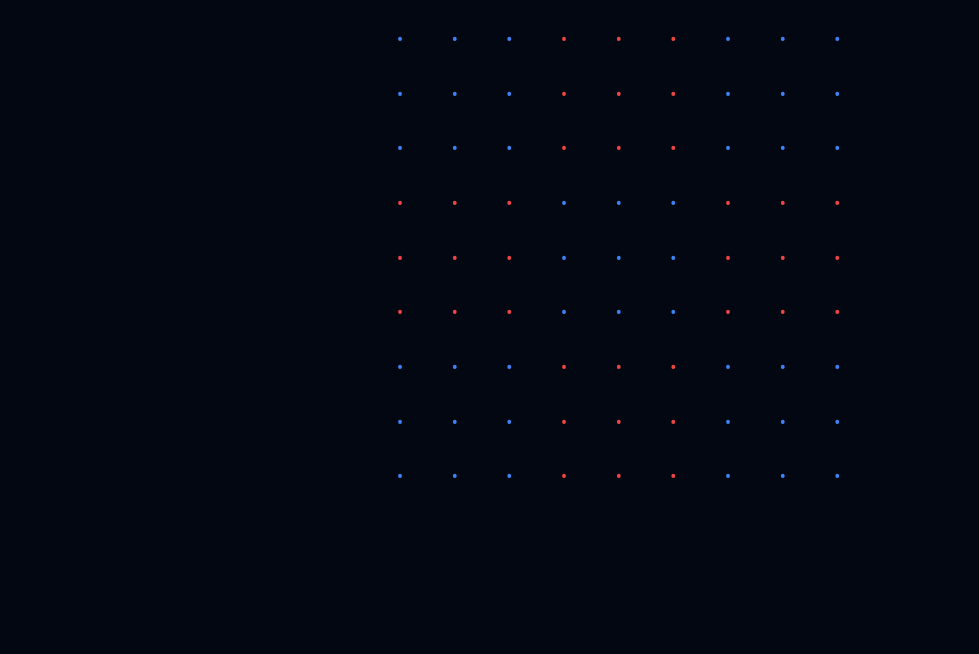
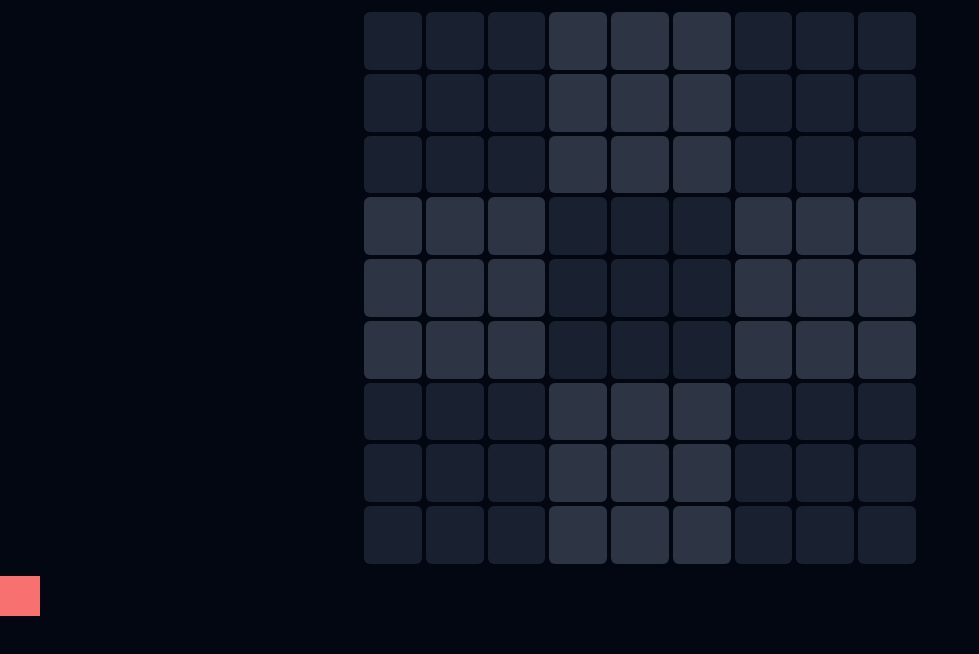
Before and after one commit to roccomaniscalco/block-game, a React (Vite) app: page / in a window 1280 px wide. Shown: the top 654 px of the page, without its empty margins (0-979 px from the left). Built offline with nearby package versions, Linux system fonts and the light colour scheme.

Commit message:
make dnd poc

```diff
--- a/package.json
+++ b/package.json
@@ -10,8 +10,12 @@
     "preview": "vite preview"
   },
   "dependencies": {
+    "@dnd-kit/core": "^6.1.0",
+    "@dnd-kit/utilities": "^3.2.2",
+    "clsx": "^2.1.0",
     "react": "^18.2.0",
-    "react-dom": "^18.2.0"
+    "react-dom": "^18.2.0",
+    "tailwind-merge": "^2.2.0"
   },
   "devDependencies": {
     "@types/react": "^18.2.43",
--- a/src/App.tsx
+++ b/src/App.tsx
@@ -1,46 +1,111 @@
-import { useState } from "react";
+import { DndContext, useDraggable, useDroppable } from "@dnd-kit/core";
+import { CSS } from "@dnd-kit/utilities";
+import { ClassValue, clsx } from "clsx";
+import { ReactNode, useState } from "react";
+import { twMerge } from "tailwind-merge";
 
 export default function App() {
   return (
     <div className="text-3xl text-white">
-      <GameBoard />
+      <Game />
     </div>
   );
 }
 
-function isLightSquare(rowI: number, colI: number) {
-  const isInOddRow = Math.floor(rowI / 3) % 2 === 1;
-  const isInOddCol = Math.floor(colI / 3) % 2 === 1;
-  return isInOddRow !== isInOddCol;
+function Game() {
+  const INITIAL_CELLS = Array.from({ length: 9 }, () =>
+    Array(9).fill(false),
+  ) as boolean[][];
+  const [cells, setCells] = useState(INITIAL_CELLS);
+
+  const draggable = (
+    <Draggable id="tile">
+      <div className="h-10 w-10 bg-red-400" />
+    </Draggable>
+  );
+
+  return (
+    <DndContext
+      onDragEnd={(event) => {
+        if (!event.over) return cells;
+        const [rowI, colI] = event.over.id.split(",").map(Number);
+        setCells(cells.with(rowI, cells[rowI].with(colI, true)));
+      }}
+    >
+      <Board cells={cells} />
+      {draggable}
+    </DndContext>
+  );
 }
 
-const INITIAL_BOARD = [
-  [".", ".", ".", ".", ".", ".", ".", ".", "."],
-  [".", ".", ".", ".", ".", ".", ".", ".", "."],
-  [".", ".", ".", ".", ".", ".", ".", ".", "."],
-  [".", ".", ".", ".", ".", ".", ".", ".", "."],
-  [".", ".", ".", ".", ".", ".", ".", ".", "."],
-  [".", ".", ".", ".", ".", ".", ".", ".", "."],
-  [".", ".", ".", ".", ".", ".", ".", ".", "."],
-  [".", ".", ".", ".", ".", ".", ".", ".", "."],
-  [".", ".", ".", ".", ".", ".", ".", ".", "."],
-];
-
-function GameBoard() {
-  const [board, setBoard] = useState(INITIAL_BOARD);
+type BoardProps = {
+  cells: boolean[][];
+};
+function Board(props: BoardProps) {
+  const isLightSquare = (rowI: number, colI: number) => {
+    const isInOddRow = Math.floor(rowI / 3) % 2 === 1;
+    const isInOddCol = Math.floor(colI / 3) % 2 === 1;
+    return isInOddRow !== isInOddCol;
+  };
 
   return (
-    <div className="m-auto grid aspect-square max-w-lg grid-cols-9 grid-rows-9 gap-1 p-3">
-      {board.map((row, rowI) =>
+    <div className="m-auto grid aspect-square max-w-xl grid-cols-9 grid-rows-9 gap-1 p-3">
+      {props.cells.map((row, rowI) =>
         row.map((cell, colI) => (
-          <div
-            className={isLightSquare(rowI, colI) ? "text-red-500" : "text-blue-500"}
-            key={colI}
-          >
-            {cell}
-          </div>
+          <Droppable id={`${rowI},${colI}`} key={colI}>
+            <div
+              className={cn(
+                "h-full w-full rounded-md",
+                isLightSquare(rowI, colI) ? "bg-gray-700" : "bg-gray-800",
+                cell && "bg-red-400",
+              )}
+            />
+          </Droppable>
         )),
       )}
     </div>
   );
 }
+
+type DraggableProps = {
+  id: string;
+  children: ReactNode;
+};
+function Draggable(props: DraggableProps) {
+  const { attributes, listeners, setNodeRef, transform } = useDraggable({
+    id: props.id,
+  });
+  const style = {
+    // Outputs `translate3d(x, y, 0)`
+    transform: CSS.Translate.toString(transform),
+  };
+
+  return (
+    <button ref={setNodeRef} style={style} {...listeners} {...attributes}>
+      {props.children}
+    </button>
+  );
+}
+
+type DroppableProps = {
+  id: string;
+  children: ReactNode;
+};
+export function Droppable(props: DroppableProps) {
+  const { isOver, setNodeRef } = useDroppable({
+    id: props.id,
+  });
+  const style = {
+    opacity: isOver ? 1 : 0.8,
+  };
+
+  return (
+    <div ref={setNodeRef} style={style}>
+      {props.children}
+    </div>
+  );
+}
+
+function cn(...inputs: ClassValue[]) {
+  return twMerge(clsx(inputs));
+}
--- a/tsconfig.json
+++ b/tsconfig.json
@@ -1,8 +1,8 @@
 {
   "compilerOptions": {
-    "target": "ES2020",
+    "target": "ESNext",
     "useDefineForClassFields": true,
-    "lib": ["ES2020", "DOM", "DOM.Iterable"],
+    "lib": ["ESNext", "DOM", "DOM.Iterable"],
     "module": "ESNext",
     "skipLibCheck": true,
 
```
Also changed, not shown: 1 other file (tests, documents, lock files or other folders).
